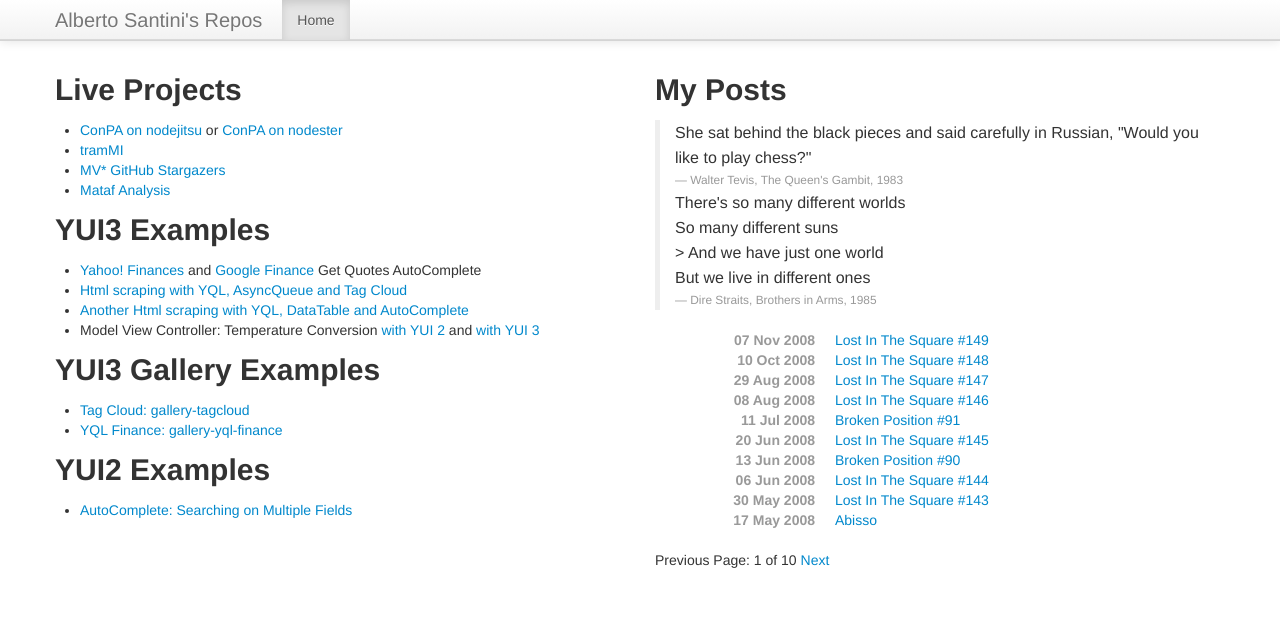
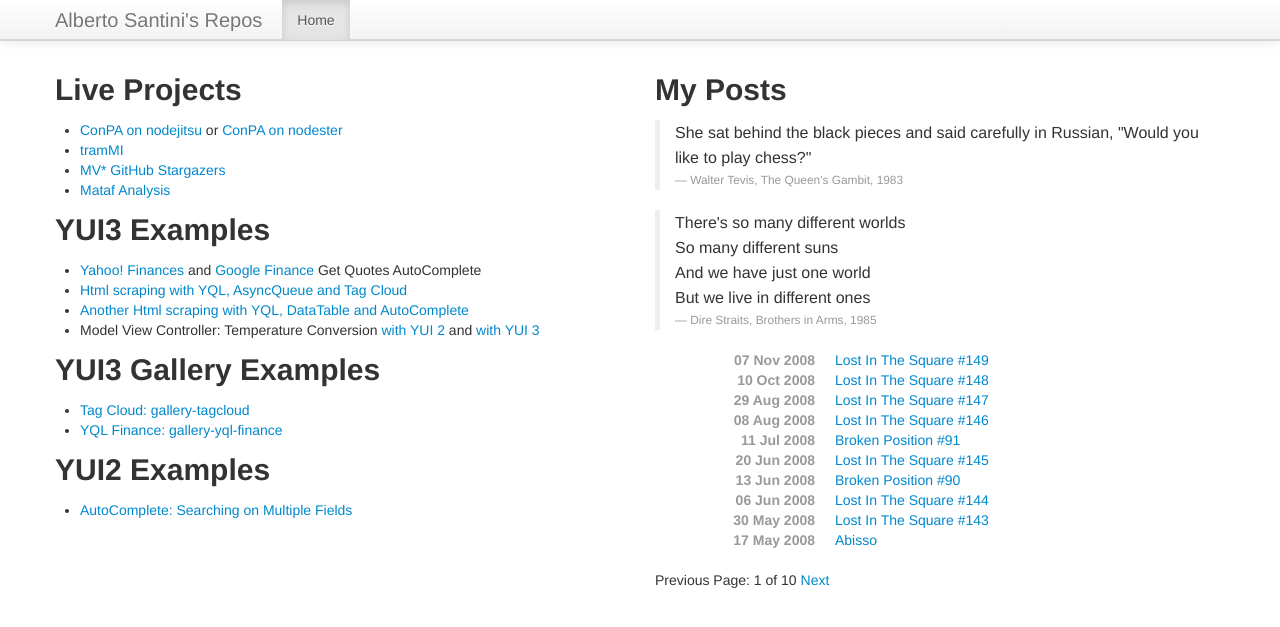
Before and after one commit to albertosantini/albertosantini.github.com, a Jekyll site: the page built from index.html, in a window 1280 px wide. Shown: the top 627 px of the page. Built offline with Jekyll 4.4.1, drawn with Linux system fonts in a browser that asks for light colours; the list of posts is cut into pages by our own code.

Commit message:
Fix a typo in the quote.

```diff
--- a/index.html
+++ b/index.html
@@ -80,10 +80,12 @@ AutoComplete: Searching on Multiple Fields</a>
         you like to play chess?"
         </p>
         <small>Walter Tevis, <cite>The Queen's Gambit</cite>, 1983</small>
+    </blockquote>
 
+    <blockquote>
         <p>
         There's so many different worlds<br />
-        So many different suns<br />>
+        So many different suns<br />
         And we have just one world<br />
         But we live in different ones<br />
         </p>
```
